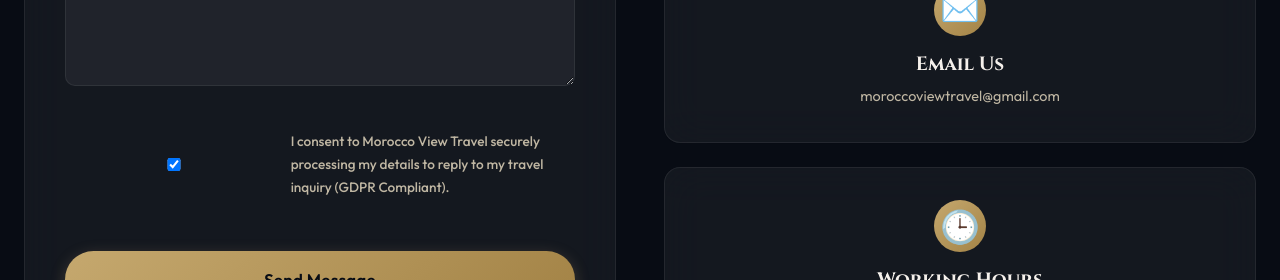
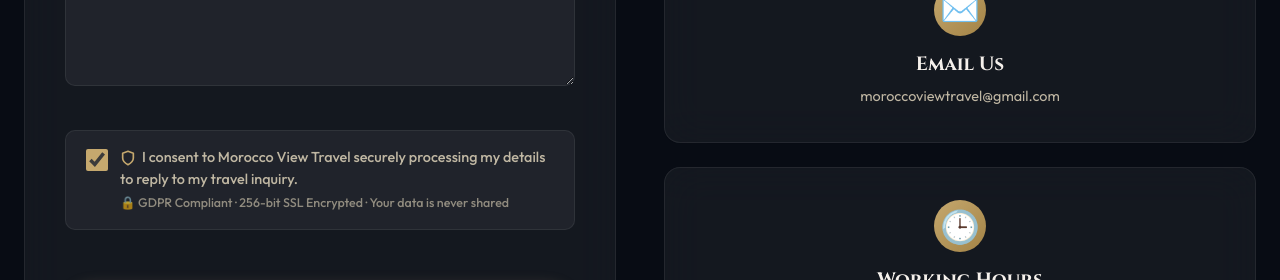
Before and after one commit to NouredineX/morocco-view-travel, a Next.js app: page /en/contact in a window 1280 px wide. Shown: the part 1180-1460 px from the top of the page. Built offline with nearby package versions, Linux system fonts and the light colour scheme.

Commit message:
style: redesign GDPR consent checkbox with shield icon, larger checkbox, glass container, and SSL encryption badge

```diff
--- a/src/components/contact/ContactForm.tsx
+++ b/src/components/contact/ContactForm.tsx
@@ -197,14 +197,44 @@ export default function ContactForm({ locale }: ContactFormProps) {
 
         {/* GDPR Privacy Consent */}
         <div className="form-group full-width" style={{ margin: '0.75rem 0' }}>
-          <label style={{ display: 'flex', alignItems: 'center', gap: '0.5rem', cursor: 'pointer', fontSize: '0.85rem', color: 'var(--text-secondary)' }}>
+          <label
+            style={{
+              display: 'flex',
+              alignItems: 'flex-start',
+              gap: '0.75rem',
+              cursor: 'pointer',
+              fontSize: '0.9rem',
+              color: 'var(--text-secondary)',
+              background: 'var(--bg-glass)',
+              border: '1px solid var(--border-glass)',
+              borderRadius: 'var(--radius-md)',
+              padding: '1rem 1.25rem',
+              transition: 'all 0.3s ease',
+            }}
+          >
             <input
               type="checkbox"
               checked={gdprConsent}
               onChange={(e) => setGdprConsent(e.target.checked)}
               required
+              style={{
+                width: '22px',
+                height: '22px',
+                minWidth: '22px',
+                accentColor: 'var(--color-primary)',
+                cursor: 'pointer',
+                marginTop: '2px',
+              }}
             />
-            I consent to Morocco View Travel securely processing my details to reply to my travel inquiry (GDPR Compliant).
+            <span style={{ lineHeight: '1.5' }}>
+              <svg width="16" height="16" viewBox="0 0 24 24" fill="none" stroke="var(--color-primary)" strokeWidth="2.5" strokeLinecap="round" strokeLinejoin="round" style={{ verticalAlign: 'middle', marginRight: '6px', marginTop: '-2px' }}>
+                <path d="M12 22s8-4 8-10V5l-8-3-8 3v7c0 6 8 10 8 10z"/>
+              </svg>
+              I consent to Morocco View Travel securely processing my details to reply to my travel inquiry.
+              <span style={{ display: 'block', marginTop: '4px', fontSize: '0.78rem', color: 'var(--text-secondary)', opacity: 0.7 }}>
+                🔒 GDPR Compliant · 256-bit SSL Encrypted · Your data is never shared
+              </span>
+            </span>
           </label>
         </div>
 
```
